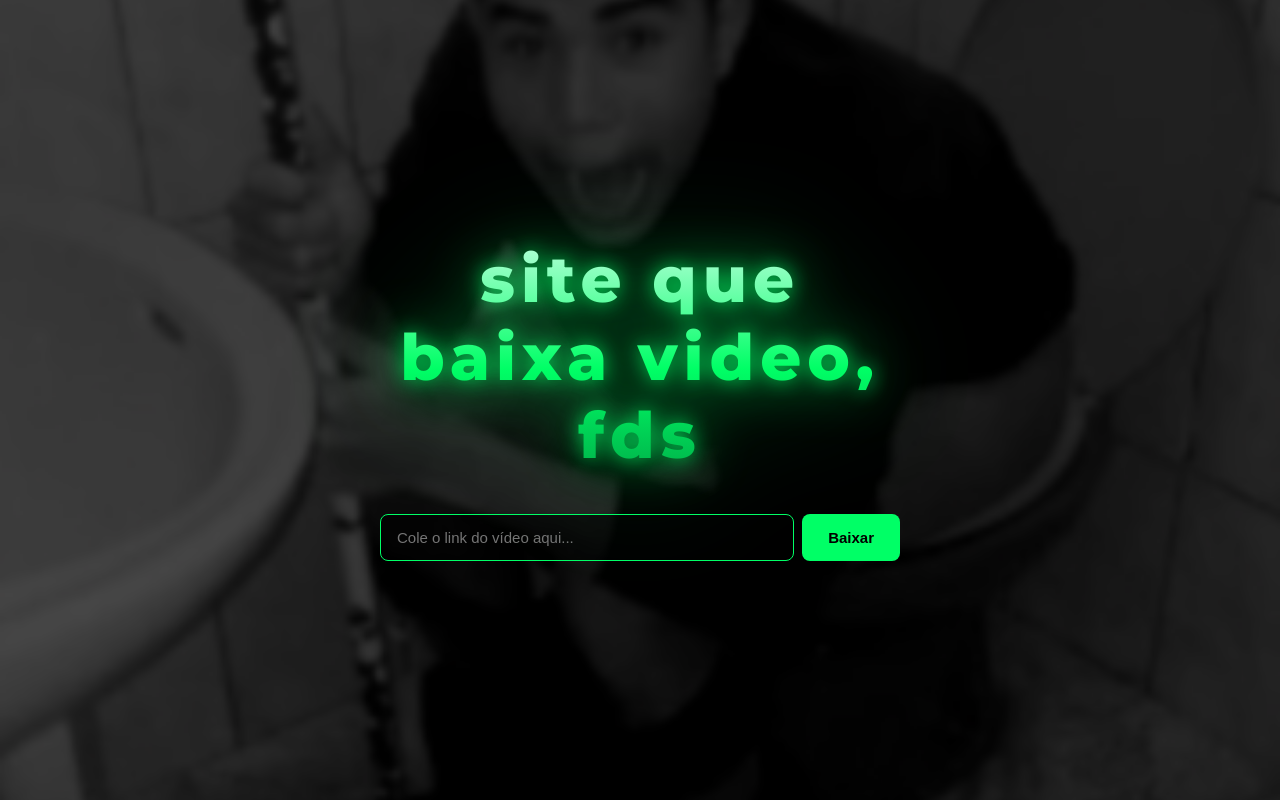
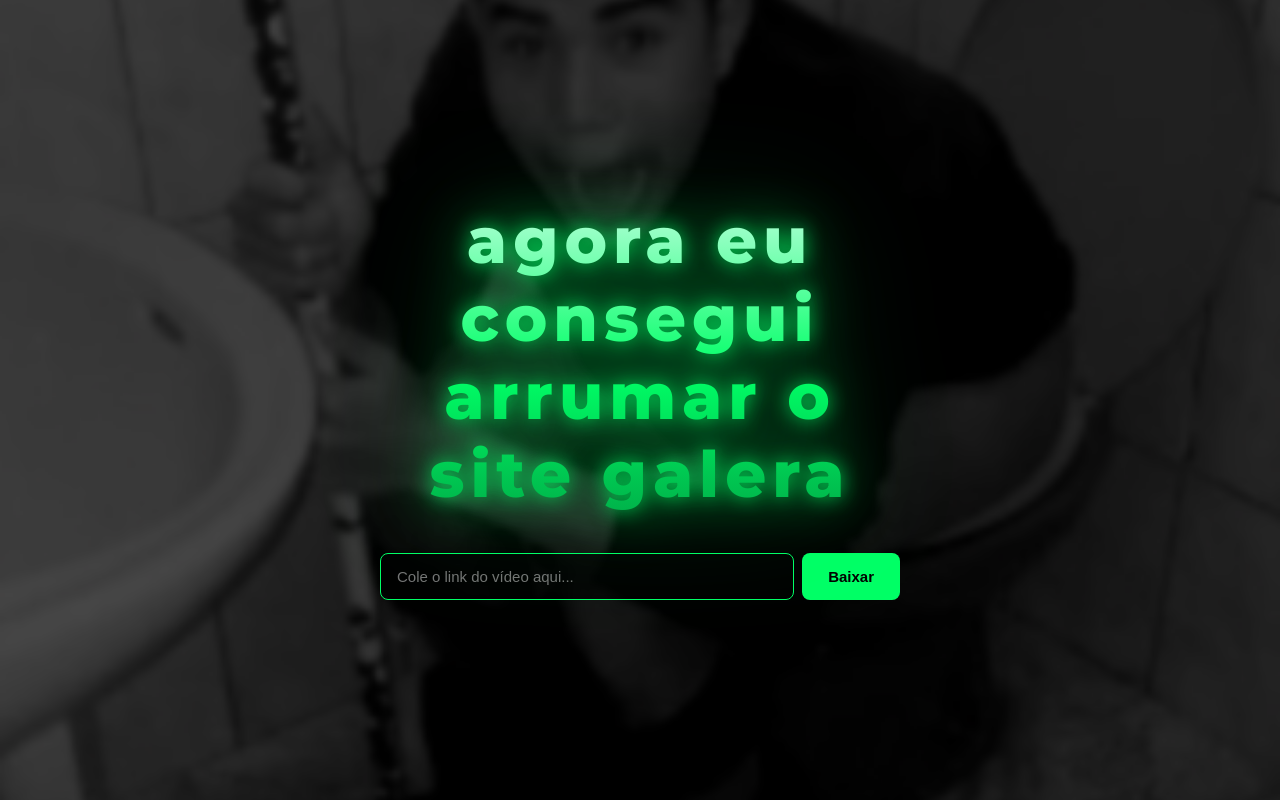
Before and after one commit to 1luckzz/2viddrop, a website: page public/index.html in a window 1280 px wide. Drawn offline with Linux system fonts and the light colour scheme.

Commit message:
Update index.html

```diff
--- a/public/index.html
+++ b/public/index.html
@@ -3,7 +3,7 @@
 <head>
   <meta charset="UTF-8" />
   <meta name="viewport" content="width=device-width, initial-scale=1.0" />
-  <title>site que baixa video, fds</title>
+  <title>agora eu consegui arrumar o site galera</title>
   <link rel="preconnect" href="https://fonts.googleapis.com" />
   <link rel="preconnect" href="https://fonts.gstatic.com" crossorigin />
   <link href="https://fonts.googleapis.com/css2?family=Montserrat:wght@400;600;800&display=swap" rel="stylesheet" />
@@ -11,7 +11,7 @@
 </head>
 <body>
   <main>
-    <h1 class="logo">site que baixa video, fds</h1>
+    <h1 class="logo">agora eu consegui arrumar o site galera</h1>
 
     <div class="box">
       <input type="text" id="urlInput" placeholder="Cole o link do vídeo aqui..." autocomplete="off" spellcheck="false" />
```
